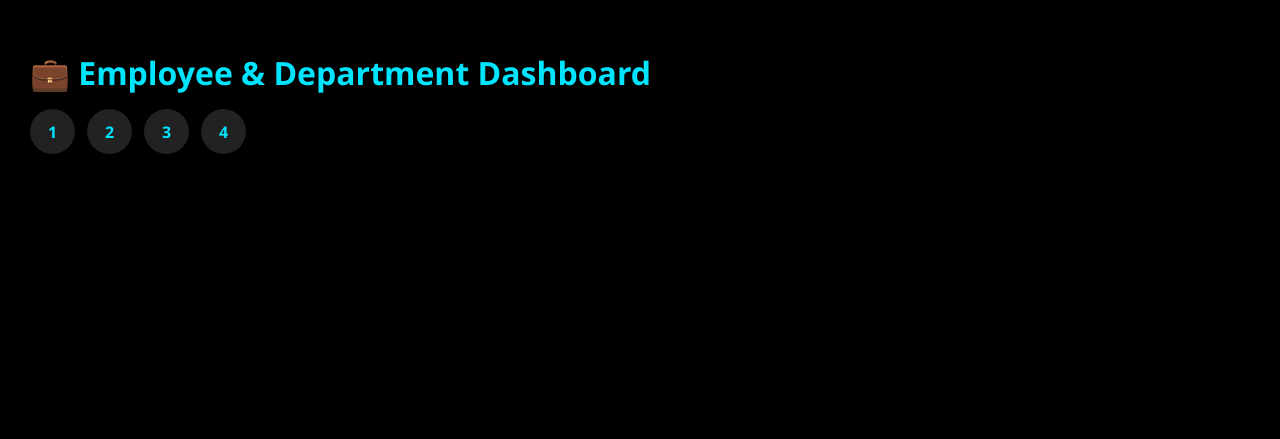
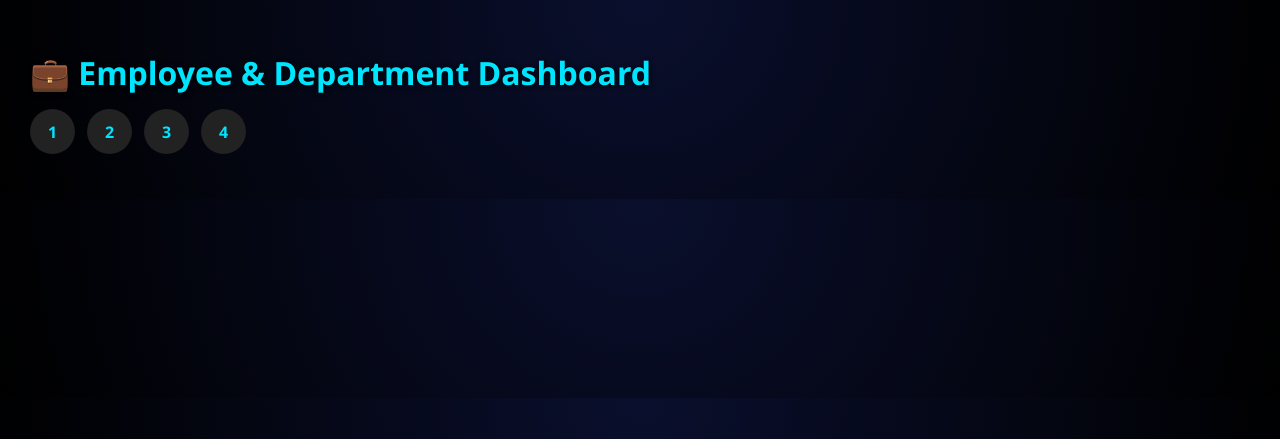
Before and after one commit to subburhr/FastAPI_Emp, a FastAPI app: page / in a window 1280 px wide. Shown: the top 439 px of the page. Run offline with FastAPI, Linux system fonts and the light colour scheme.

Commit message:
Update index.html

```diff
--- a/templates/index.html
+++ b/templates/index.html
@@ -6,7 +6,7 @@
 <style>
 /* 🌑 General Styles */
 body {
-    background-color: #000; /* pure black background */
+    background: radial-gradient(circle at top, #0a0f2d, #000);
     color: #f0f0f0;
     font-family: "Segoe UI", Tahoma, sans-serif;
     margin: 0;
```
